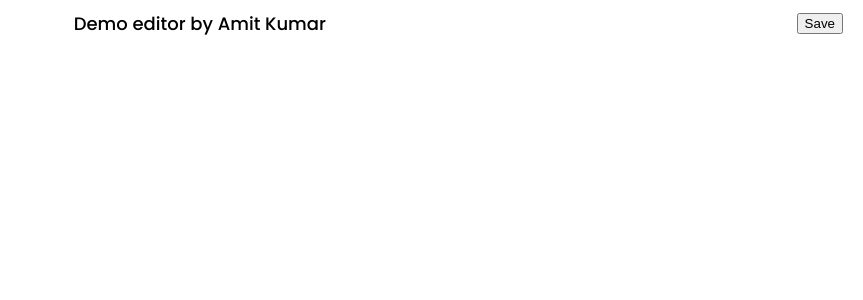
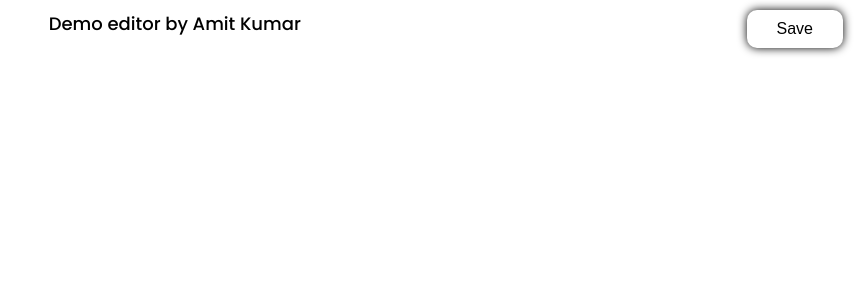
Before and after one commit to amitk-codes/draftjs-editor, a React (Create React App) app: page / in a window 1280 px wide. Shown: the top 300 px of the page, without its empty margins (417-1280 px from the left). Built offline with nearby package versions, Linux system fonts and the light colour scheme.

Commit message:
added stylings to edit and save button

```diff
--- /dev/null
+++ b/src/stylesheets/editor.css
@@ -0,0 +1,6 @@
+.editor-div{
+  height: 70svh;
+  overflow: auto;
+  border: 2px solid #98bef2;
+  padding: 20px 10px;
+}
--- a/src/stylesheets/saveBtn.css
+++ b/src/stylesheets/saveBtn.css
@@ -1,3 +1,25 @@
 .save-button-div{
   margin-left: auto;
 }
+
+.save-button{
+  background-color: white;
+  border: none;
+  outline: none;
+  padding: 10px 30px;
+  margin-bottom: 50px;
+  display: flex;
+  justify-content: center;
+  align-items: center;
+  font-weight: 500;
+  font-size: 16px;
+  box-shadow: 0 0 10px black;
+  border-radius: 10px;
+  color: black;
+  transition: all 0.4s ease;
+}
+
+.save-button:active{
+  box-shadow: 0 0 2px black;
+  /* border: 2px solid black; */
+}
```
